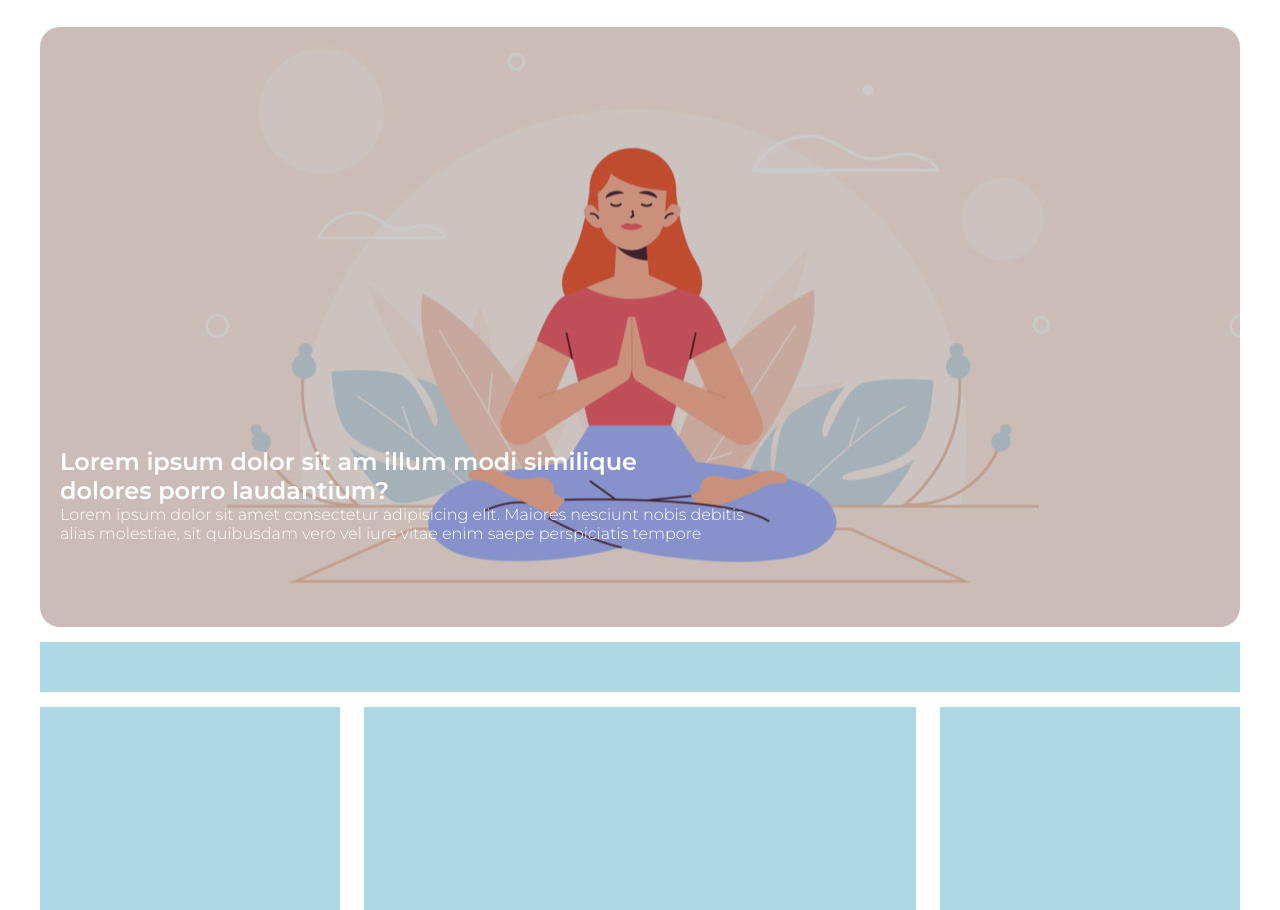
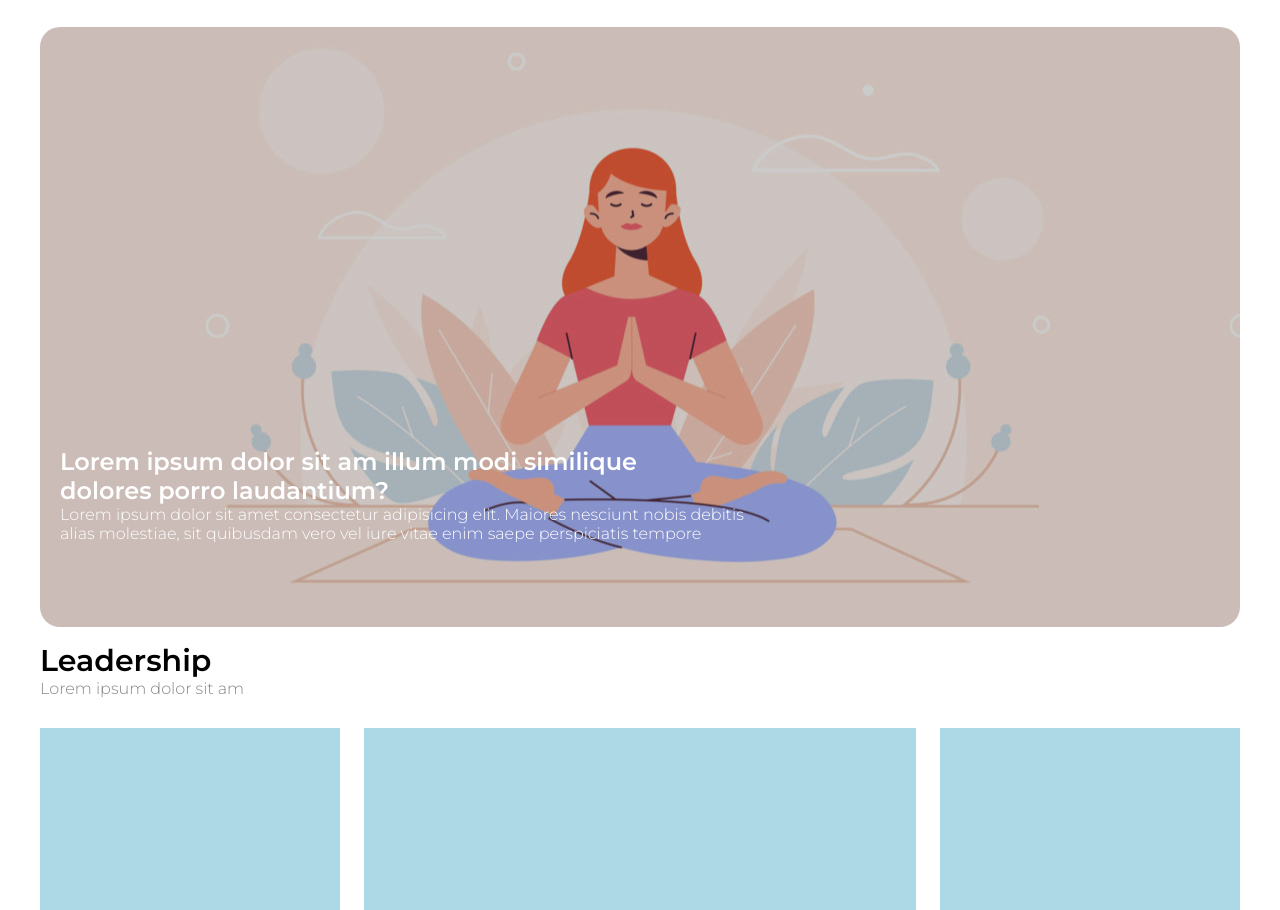
Before and after one commit to MauroLaBarbera/htmlcss-wp, a plain HTML site: page index.html in a window 1280 px wide. Shown: the part 187-1097 px from the top of the page. Drawn offline with Linux system fonts and the light colour scheme.

Commit message:
Leadership

```diff
--- a/css/style.css
+++ b/css/style.css
@@ -82,10 +82,13 @@ nav ul li:hover {
 
 /* Table */
 
-.table > h2 {
-    height: 50px;
-    background-color: lightblue;
-    margin-bottom: 15px;
+.heading > h2 {
+    color: #000;
+    font-size:  30px;
+}
+
+.heading {
+    margin-bottom: 30px;
 }
 
 .table .colonne .colon {
--- a/index.html
+++ b/index.html
@@ -56,9 +56,12 @@
 
         <!-- Colonne -->
          <section class="table ">
+             <div class="heading">
                  <h2>
-
+                     Leadership
                  </h2>
+                 <span>Lorem ipsum dolor sit am</span>
+            </div>
                  <div class="colonne clearfix">
                  <div class="colon">
 
```
